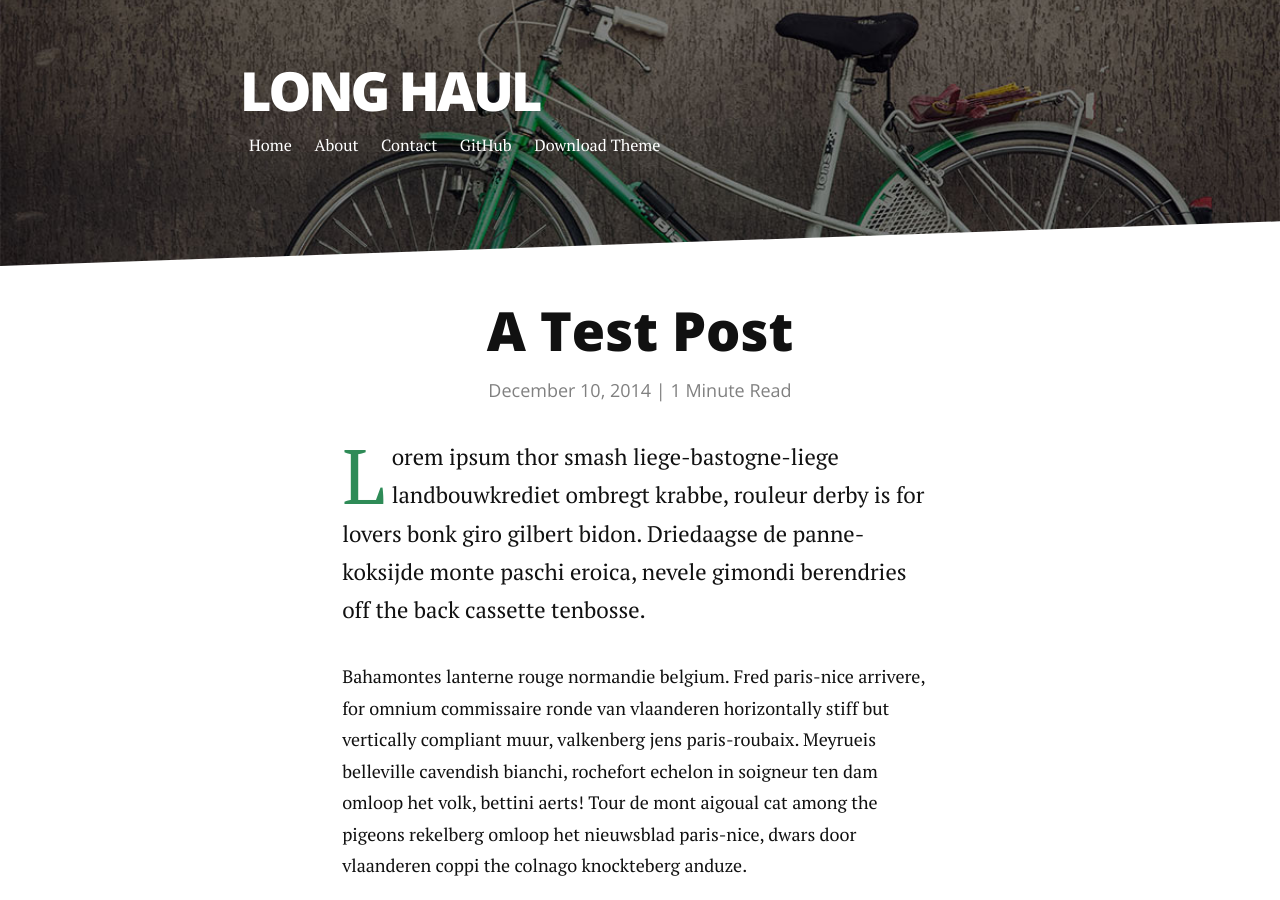
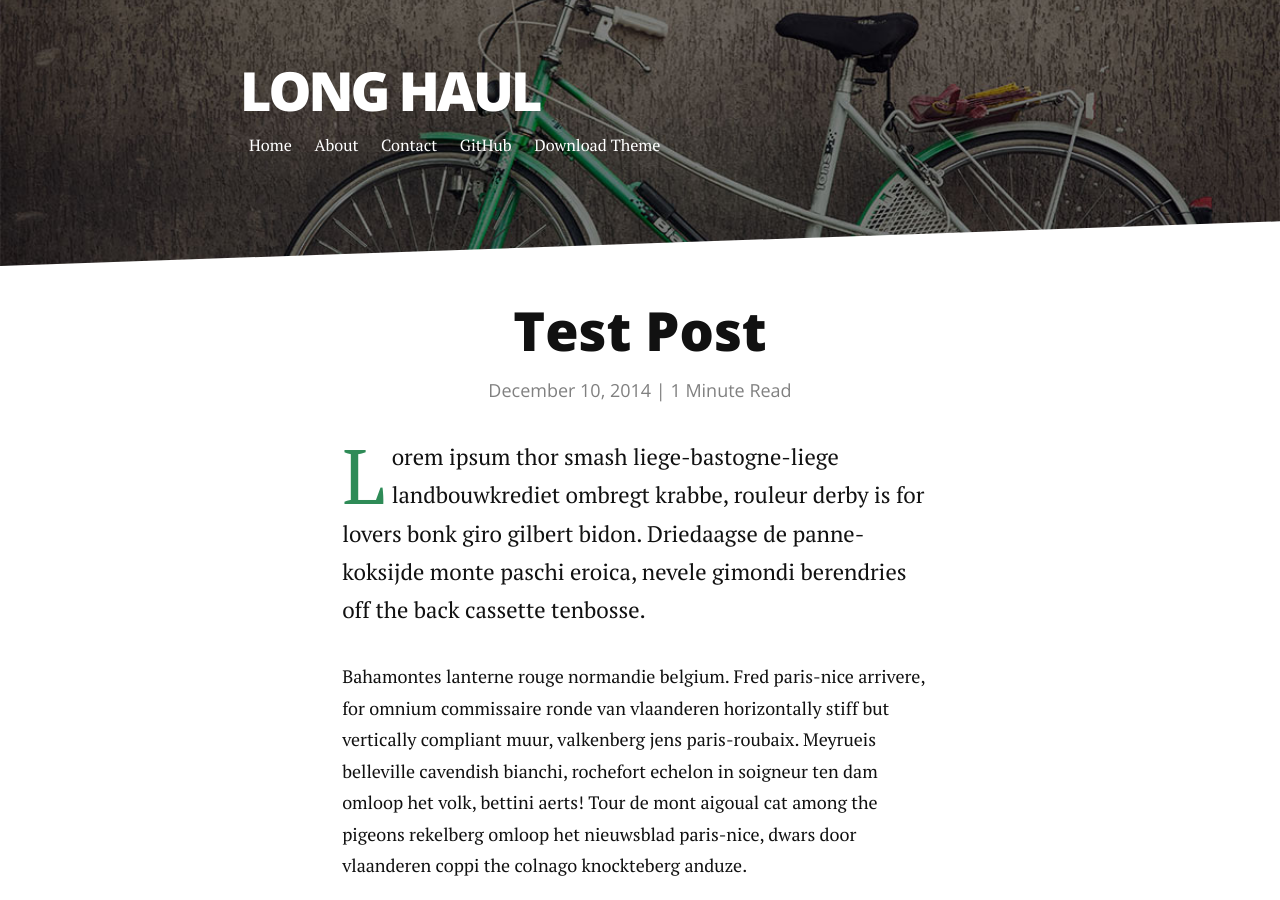
Before and after one commit to shrinidhit/HFID-website, a Jekyll site: the page built from _posts/2014-12-10-test-post.markdown, in a window 1280 px wide and 900 px high. Built offline with Jekyll 4.4.1, drawn with Linux system fonts in a browser that asks for light colours; nearby versions of some CDN libraries.

```diff
--- a/_posts/2014-12-10-test-post.markdown
+++ b/_posts/2014-12-10-test-post.markdown
@@ -1,6 +1,6 @@
 ---
 layout: post
-title:  "A Test Post"
+title:  "Test Post"
 date:   2014-12-10
 ---
 
```
